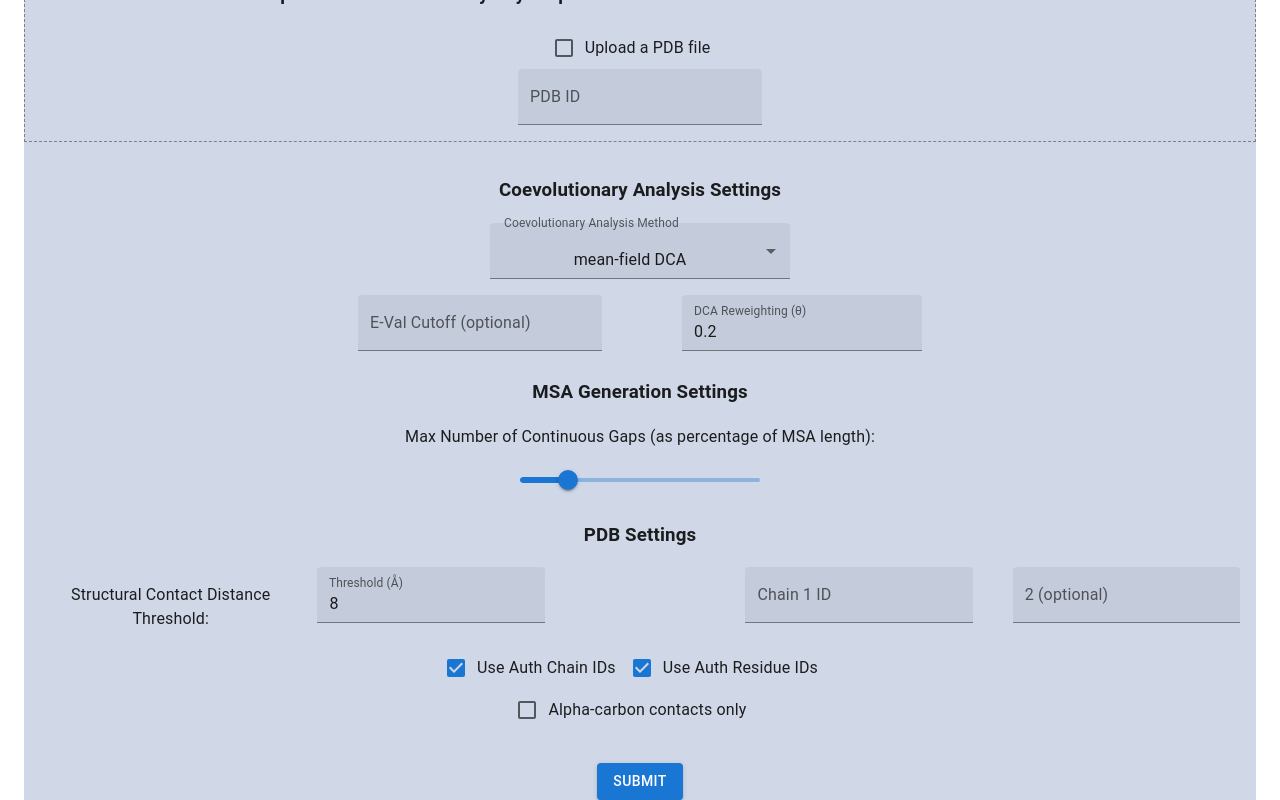
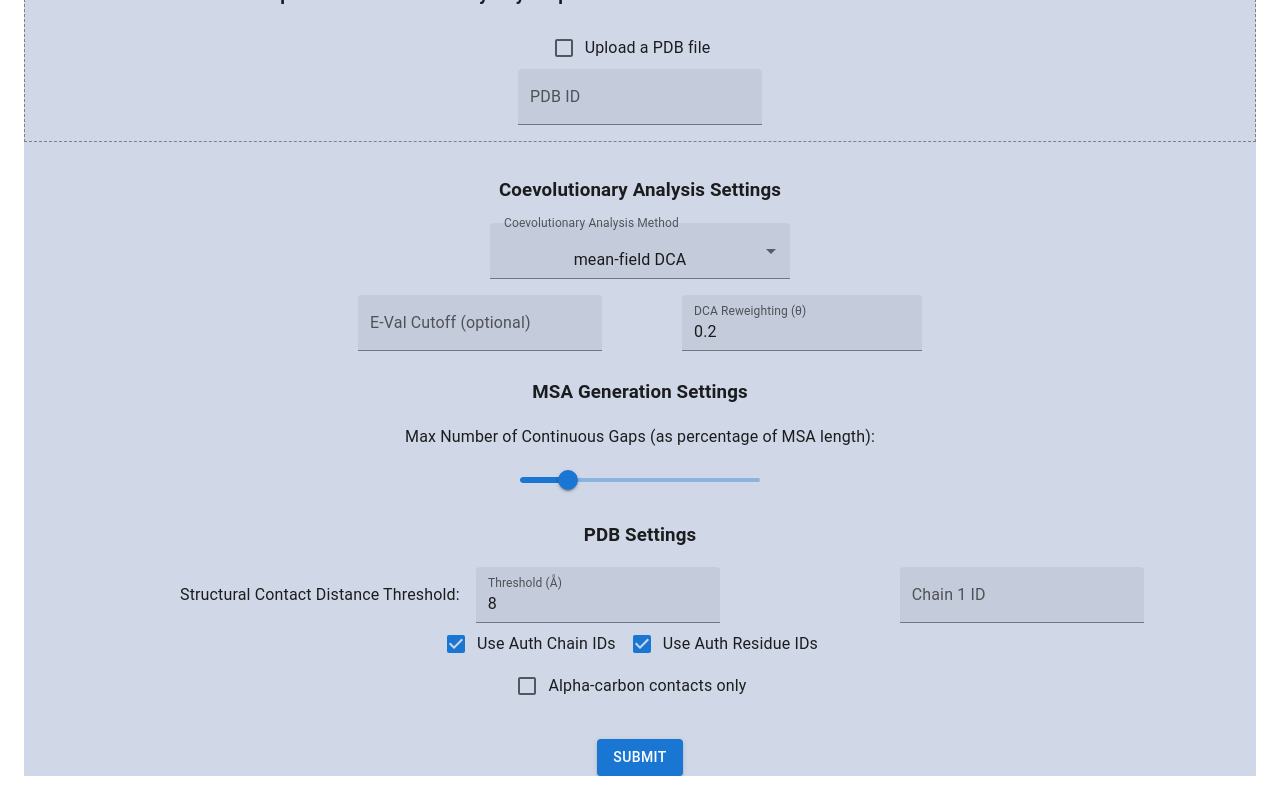
Before and after one commit to utdal/dcaServerFrontend, a React (Create React App) app: page /coevolving-pairs in a window 1280 px wide. Shown: the part 645-1445 px from the top of the page. After the commit the page ends 1421 px from the top, so only its background shows below. Built offline with nearby package versions, Linux system fonts and the light colour scheme.

Commit message:
Temporarily removing CIF file option and chain 2 option
Removal of chain 2 option required for future interchain contact testing. Removal of CIF file upload option is required for handling of malformed CIFs commonly offered by Alphafold Server.

```diff
--- a/src/components/PDBInput.js
+++ b/src/components/PDBInput.js
@@ -43,15 +43,15 @@ const PDBInput = ({ inputPDBID, inputPDBFile, handleInputPDBChange, handlePDBCha
                 <RadioGroup
                   row
                   aria-labelledby="input-pdb-type"
-                  defaultValue="CIF"
+                  defaultValue="PDB"
                   name="Input PDB Group"
                 >
-                <FormControlLabel
+                {/* <FormControlLabel
                   value="CIF"
                   control={<Radio />}
                   onChange={() => handlePDBChange('CIF')}
                   label="CIF"
-                />
+                /> */}
                 <FormControlLabel
                   value="PDB"
                   control={<Radio />}
--- a/src/components/PDBSettings.js
+++ b/src/components/PDBSettings.js
@@ -7,7 +7,8 @@ import FormControlLabel from '@mui/material/FormControlLabel';
 const PDBSettings = ({ distThresh, handleDistThreshChange, caOnly, handleCaOnlyChange, chain1, handleChain1Change, chain2, handleChain2Change, isAuthChain, handleIsAuthChainChange, isAuthResidue, handleIsAuthResidueChange, selectedPDBTypes }) => {
   return (
     <Box>
-        <Box sx={{ display: 'flex', justifyContent: 'center', gap: 25, flexDirection: 'row'}}>
+        <Box sx={{ display: 'flex', justifyContent: 'flex-start', gap: 5, flexDirection: 'row'}}>
+          <Box width={100} />
           <Box sx={{ display: 'flex', justifyContent: 'flex-start', gap: 2}}>
             <p>Structural Contact Distance Threshold:</p>
             <TextField
@@ -18,6 +19,7 @@ const PDBSettings = ({ distThresh, handleDistThreshChange, caOnly, handleCaOnlyC
             </TextField>
           </Box>
 
+          <Box width={100} />
 
           <Box sx={{ display: 'flex', justifyContent: 'center', gap: 5, flexDirection: 'row'}}>
             <TextField
@@ -27,13 +29,13 @@ const PDBSettings = ({ distThresh, handleDistThreshChange, caOnly, handleCaOnlyC
               value={chain1}
               onChange={handleChain1Change}
             />
-            <TextField
+            {/* <TextField
               label="2 (optional)"
               variant='filled'
               name="chainId"
               value={chain2}
               onChange={handleChain2Change}
-            />
+            /> */}
           </Box>
         </Box>
 
@@ -68,6 +70,15 @@ const PDBSettings = ({ distThresh, handleDistThreshChange, caOnly, handleCaOnlyC
       <FormGroup sx={{ alignItems: 'center' }}>
           <FormControlLabel control={<Checkbox checked={caOnly} onChange={handleCaOnlyChange}/>} label="Alpha-carbon contacts only" />
       </FormGroup>
+    </Box>
+  );
+};
+
+export default PDBSettings;
+
+
+
+
 {/* </Box>
         <FormControlLabel
   control={
@@ -83,8 +94,3 @@ const PDBSettings = ({ distThresh, handleDistThreshChange, caOnly, handleCaOnlyC
   labelPlacement="start"
 />
 */}
-    </Box>
-  );
-};
-
-export default PDBSettings;
```
